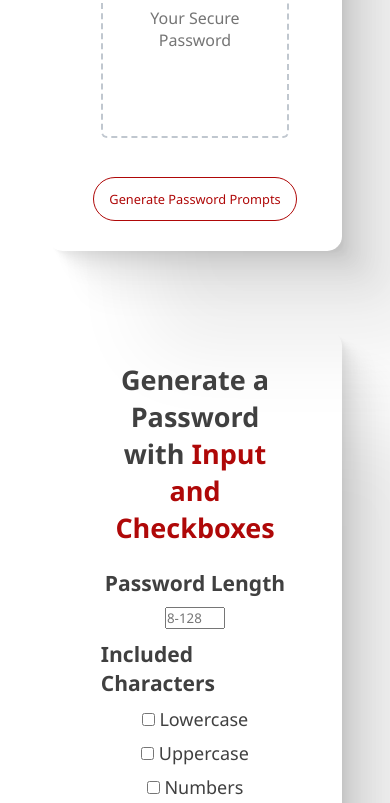
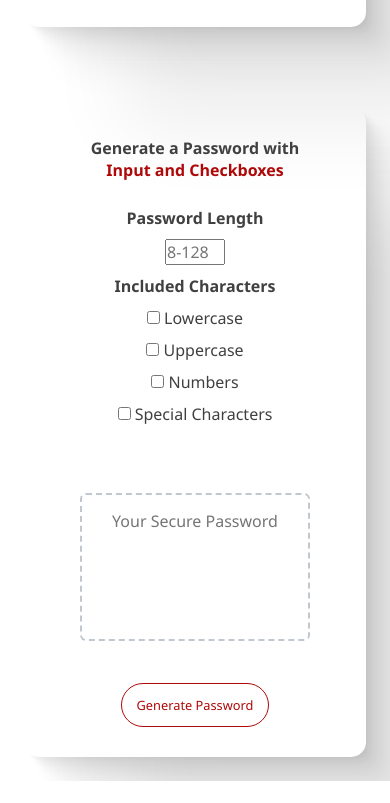
Before and after one commit to 1willcobb/Password_Generator, a plain HTML site: page index.html in a window 390 px wide. Shown: the part 472-1275 px from the top of the page. After the commit the page ends 1253 px from the top, so only its background shows below. Drawn offline with Linux system fonts and the light colour scheme.

Commit message:
font size change on small screens

```diff
--- a/assets/style.css
+++ b/assets/style.css
@@ -163,4 +163,12 @@ span {
   .btn {
     font-size: 0.8rem;
   }
+
+  body {
+    margin: 1.5rem;
+  }
+
+  * {
+    font-size: 1rem;
+  }
 }
```
